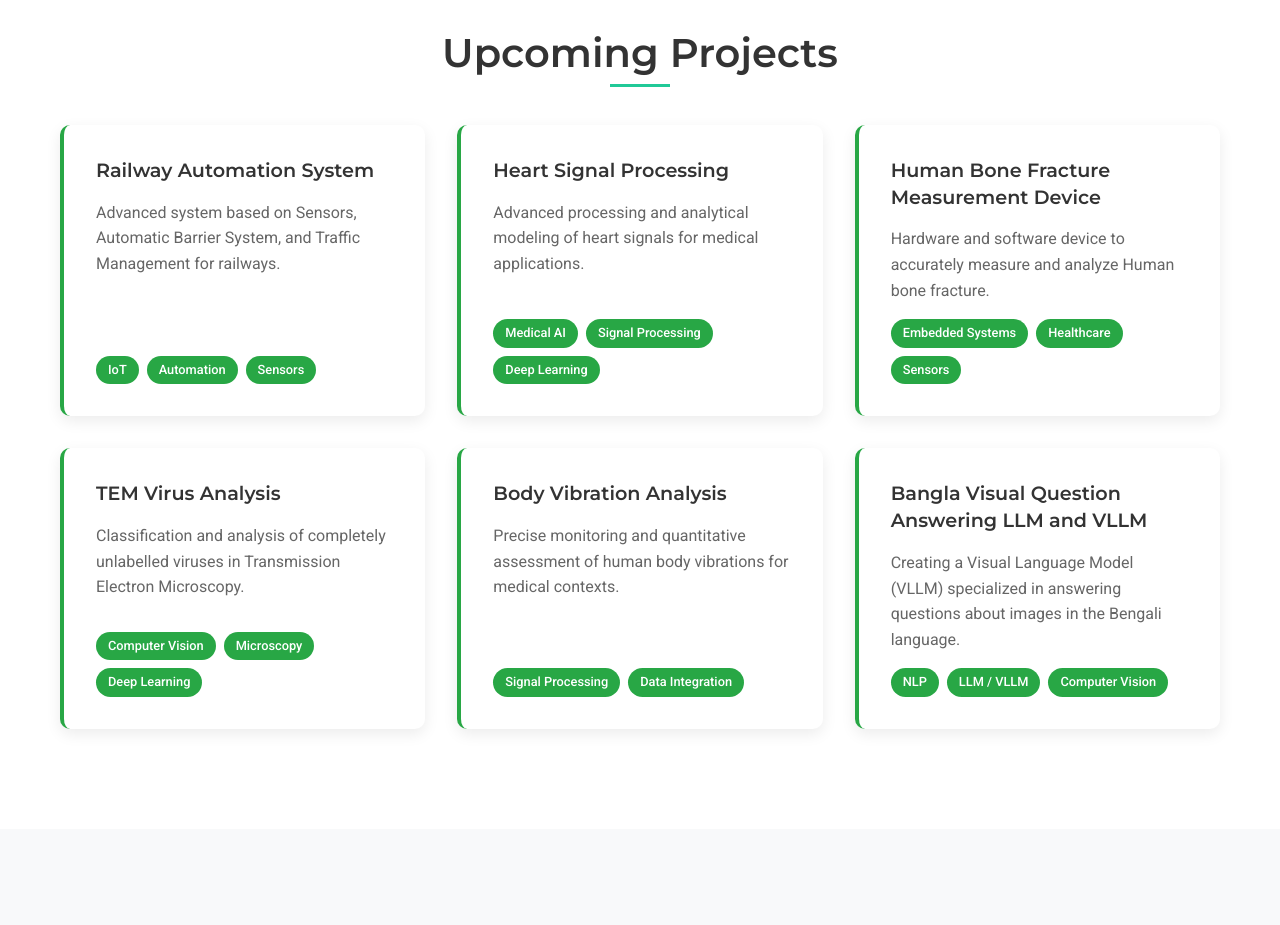
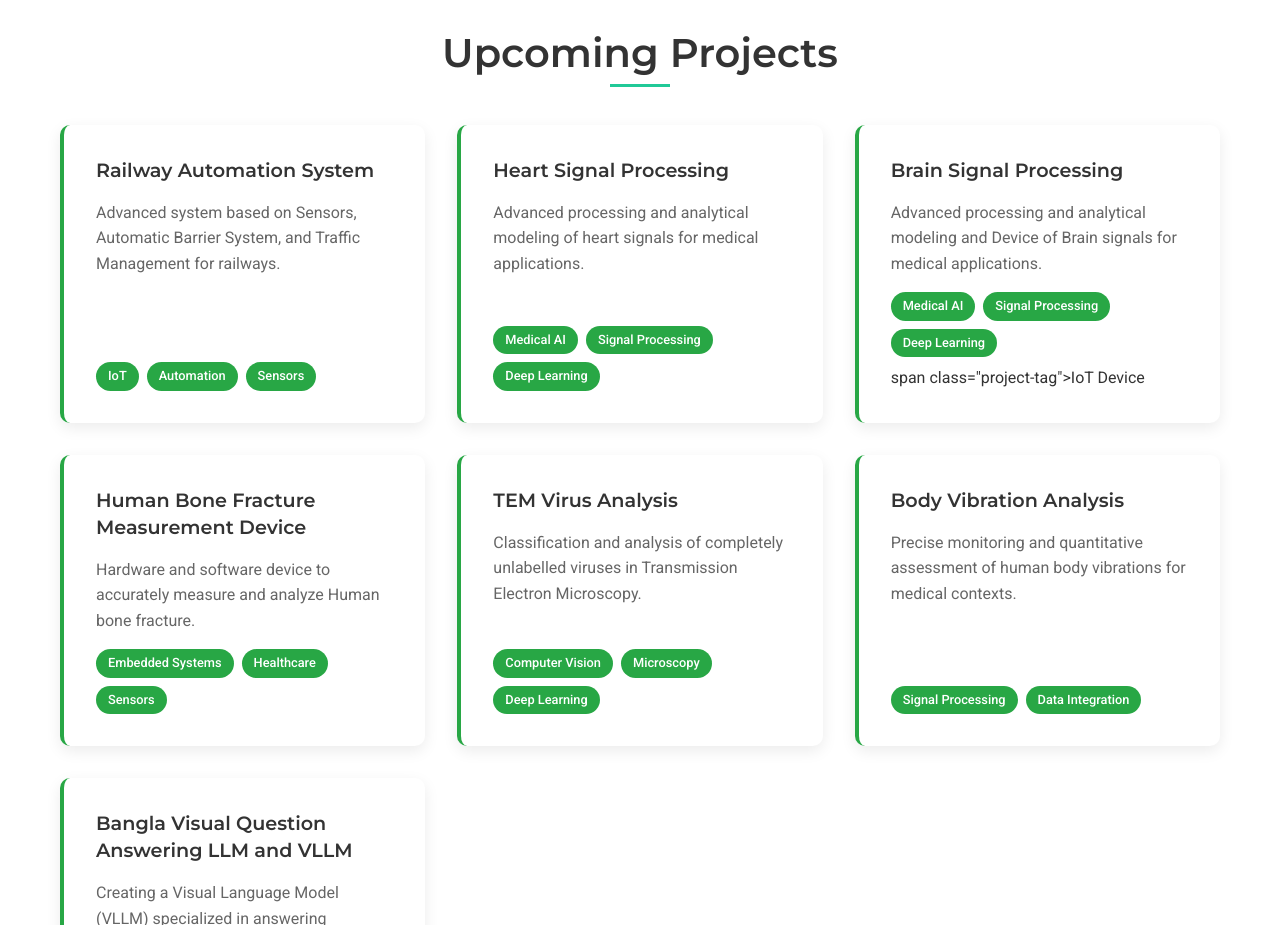
Before and after one commit to evanmahmud/evan, a plain HTML site: page index.html in a window 1280 px wide. Shown: the part 4540-5465 px from the top of the page. Drawn offline with Linux system fonts and the light colour scheme.

Commit message:
Update index.html

```diff
--- a/index.html
+++ b/index.html
@@ -235,6 +235,17 @@
                         <span class="project-tag">Medical AI</span>
                         <span class="project-tag">Signal Processing</span>
                         <span class="project-tag">Deep Learning</span>
+                    </div>
+                </div>
+
+                <div class="project-card">
+                    <h4>Brain Signal Processing</h4>
+                    <p class="project-description">Advanced processing and analytical modeling and Device of Brain signals for medical applications.</p>
+                    <div class="project-tags">
+                        <span class="project-tag">Medical AI</span>
+                        <span class="project-tag">Signal Processing</span>
+                        <span class="project-tag">Deep Learning</span>
+                        span class="project-tag">IoT Device</span>
                     </div>
                 </div>
 
```
